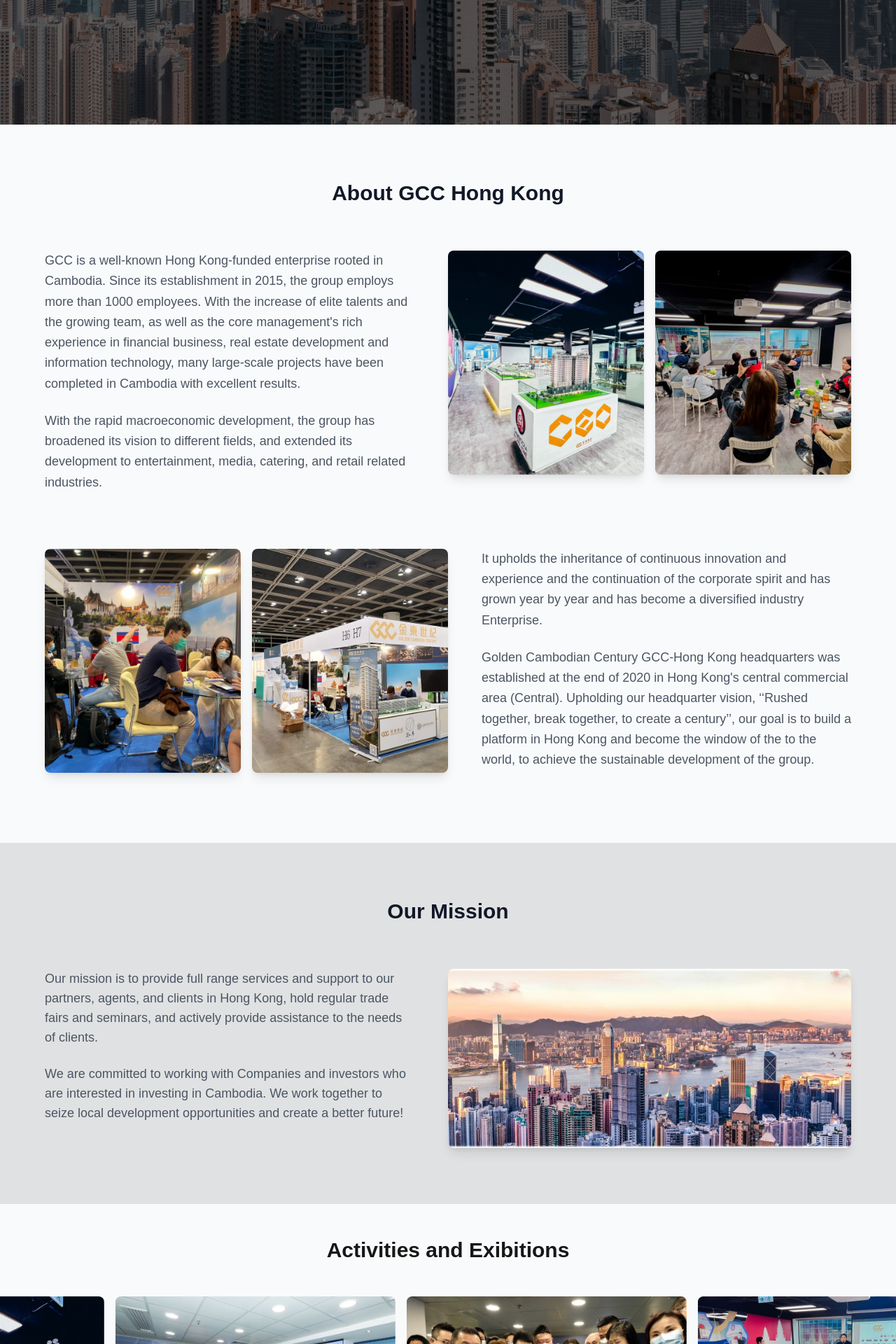
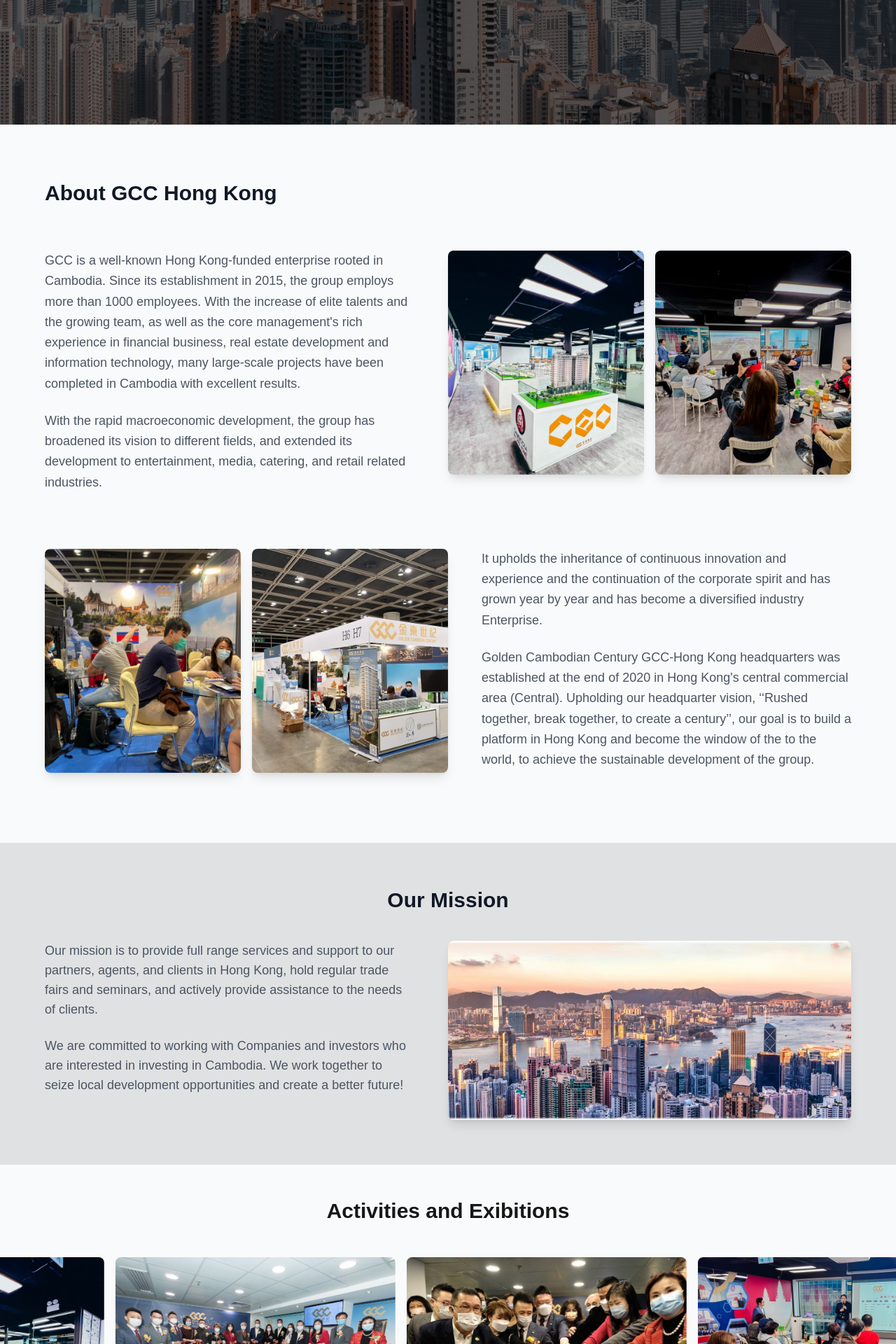
Before and after one commit to Longwei-Ngor-Personal/GCC, a Next.js app: page /hongkong in a window 1280 px wide. Shown: the part 622-2542 px from the top of the page at 70% size. Built offline with nearby package versions, Linux system fonts and the light colour scheme.

Commit message:
change mission and about

```diff
--- a/app/components/Hongkong/HongkongAbout.tsx
+++ b/app/components/Hongkong/HongkongAbout.tsx
@@ -5,7 +5,7 @@
   return (
     <section id="about" className="py-20">
       <div className="mx-auto px-4 md:px-16">
-        <div className="max-w-3xl mx-auto text-center mb-16">
+        <div className="w-full mx-auto text-left mb-16">
           <h2 className="text-3xl font-bold text-gray-900 mb-4">
             About GCC Hong Kong
           </h2>
--- a/app/components/Hongkong/HongkongMission.tsx
+++ b/app/components/Hongkong/HongkongMission.tsx
@@ -3,9 +3,9 @@
 
 function HongkongMission() {
   return (
-    <section id="mission" className="py-20 bg-black/10">
+    <section id="mission" className="py-16 bg-black/10">
       <div className="container mx-auto px-4 md:px-16">
-        <div className="max-w-3xl mx-auto text-center mb-16">
+        <div className="max-w-3xl mx-auto text-center mb-10">
           <h2 className="text-3xl font-bold text-gray-900 mb-4">Our Mission</h2>
         </div>
 
--- a/app/components/Japan/JapanMission.tsx
+++ b/app/components/Japan/JapanMission.tsx
@@ -3,9 +3,9 @@
 
 function JapanMission() {
   return (
-    <section id="mission" className="py-20 bg-black/10">
+    <section id="mission" className="py-16 bg-black/10">
       <div className="mx-auto px-4 md:px-16">
-        <div className="max-w-3xl mx-auto text-center mb-16">
+        <div className="max-w-3xl mx-auto text-center mb-10">
           <h2 className="text-3xl font-bold text-gray-900 mb-4">Our Mission</h2>
         </div>
 
```
